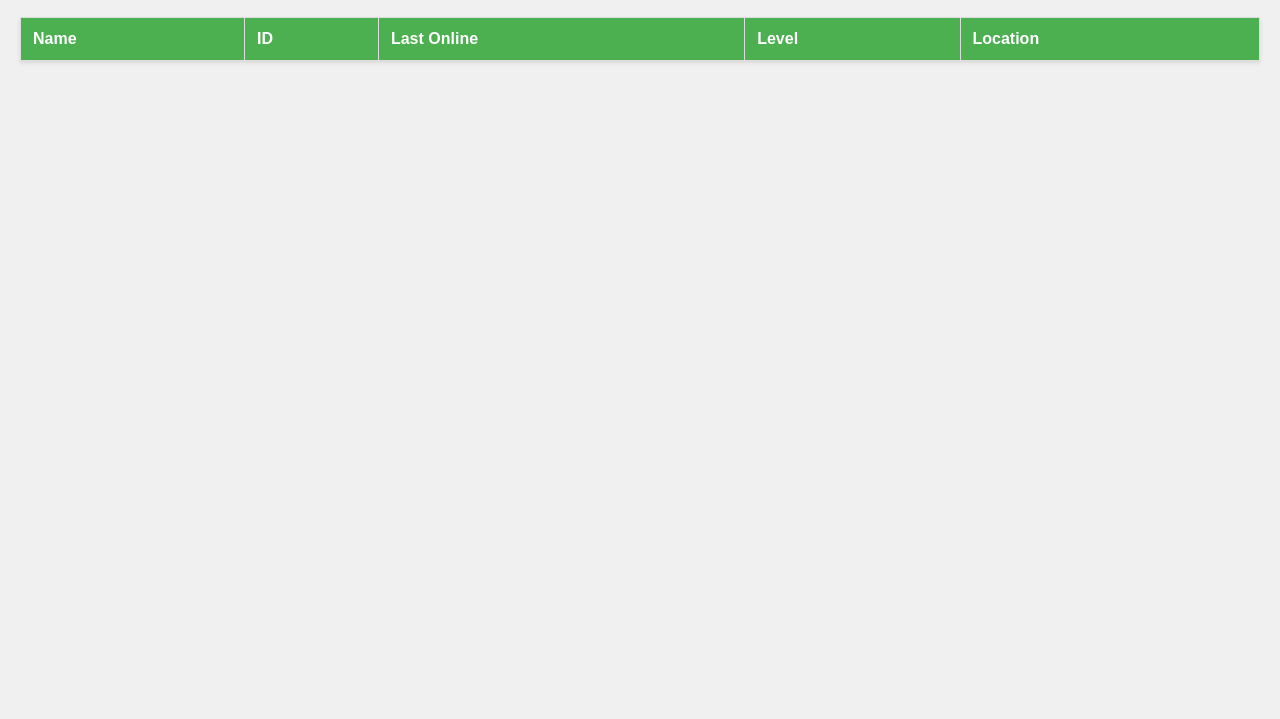
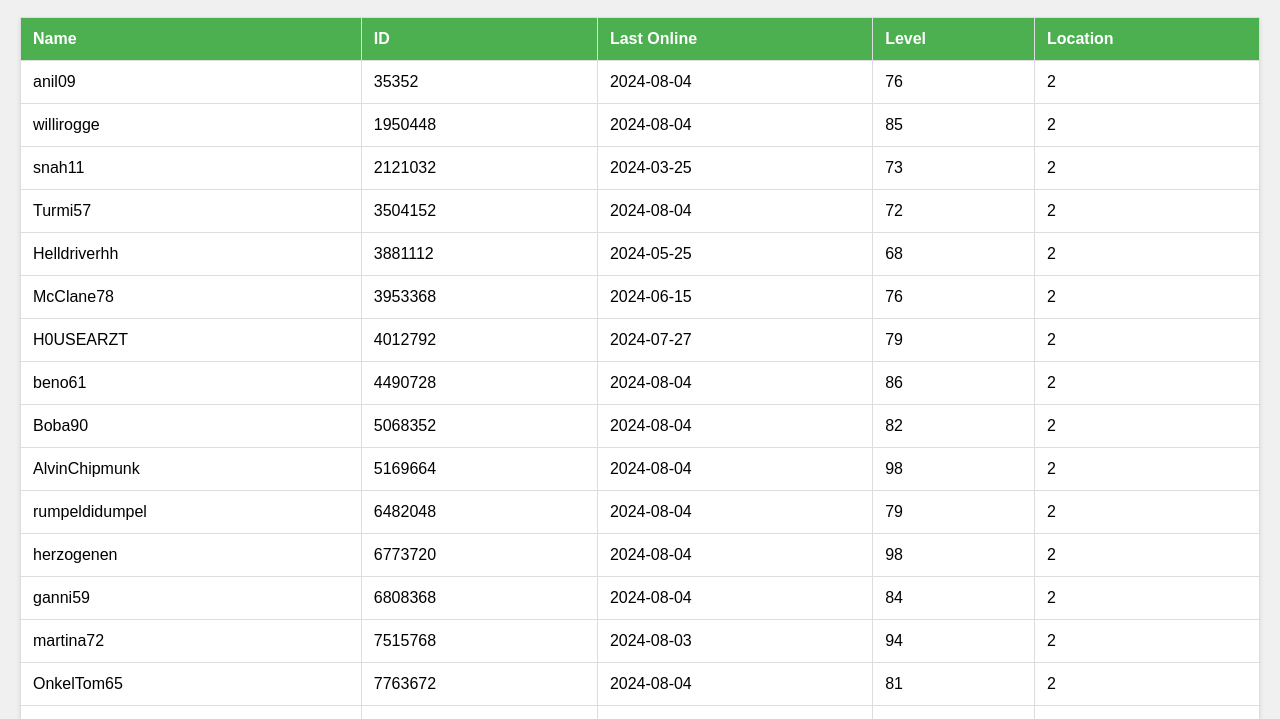
Before and after one commit to RoCoKo/rocoko.github.io, a plain HTML site: page index.html in a window 1280 px wide. Shown: the part 81-800 px from the top of the page. Drawn offline with Linux system fonts and the light colour scheme; no server answers.

Commit message:
Update index.html

```diff
--- a/index.html
+++ b/index.html
@@ -51,7 +51,7 @@
         async function loadLeaderboard() {
             try {
                 // Fetch the JSON data
-                const response = await fetch('data.json');
+                const response = await fetch('players.json');
                 const data = await response.json();
 
                 // Reference to the table body
```
